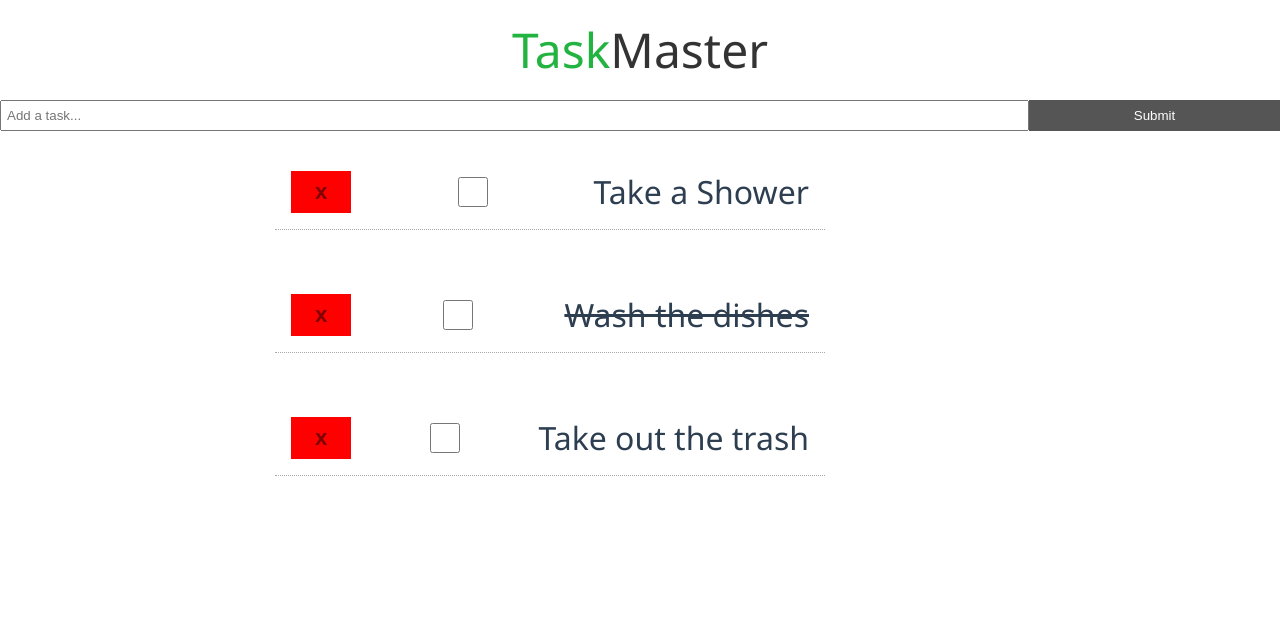
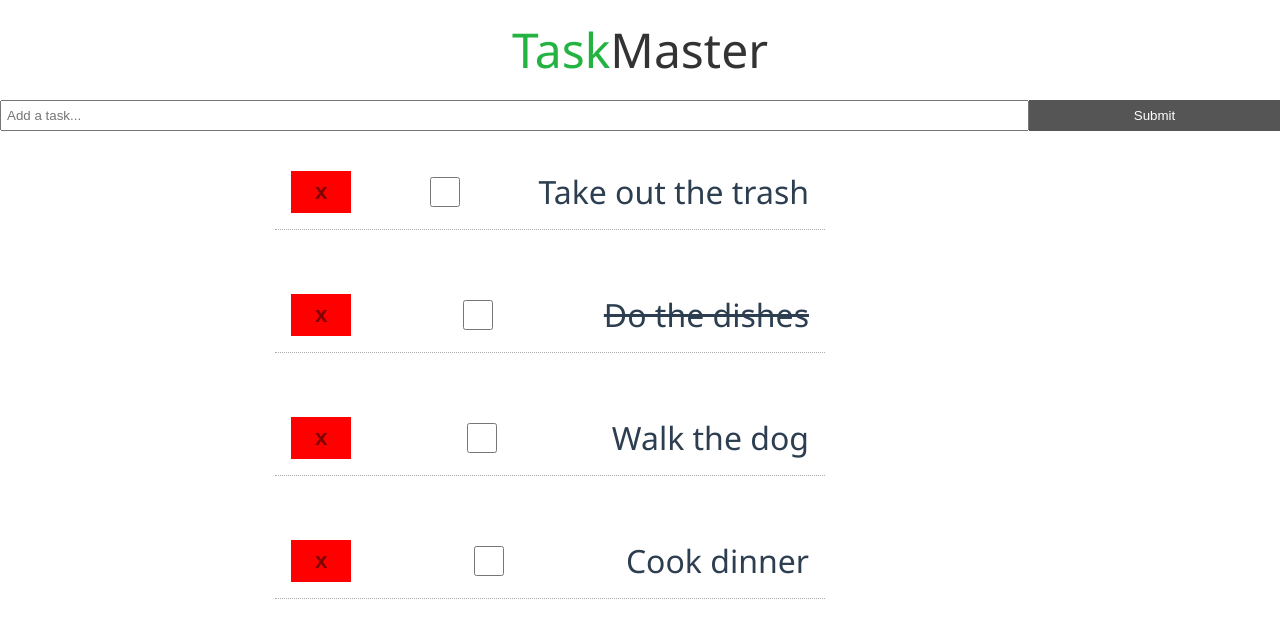
Before and after one commit to denimcouch/task-master-vue, a Vue app: page / in a window 1280 px wide. Shown: the top 638 px of the page. Built offline with nearby package versions, Linux system fonts and the light colour scheme; data requests are answered from the project's data file.

Commit message:
GET request works

```diff
--- a/src/App.vue
+++ b/src/App.vue
@@ -16,37 +16,27 @@ export default {
   components: {
     Header,
     AddTask,
-    Tasks
+    Tasks,
   },
   data() {
     return {
-      tasks: [
-        {
-          id: 1,
-          title: "Take a Shower",
-          completed: false
-        },
-        {
-          id: 2,
-          title: "Wash the dishes",
-          completed: true
-        },
-        {
-          id: 3,
-          title: "Take out the trash",
-          completed: false
-        }
-      ]
+      tasks: [],
     };
   },
   methods: {
     deleteTask(id) {
-      this.tasks = this.tasks.filter(task => task.id !== id);
+      this.tasks = this.tasks.filter((task) => task.id !== id);
     },
     addTask(newTask) {
       console.log(newTask);
-      this.tasks = [...this.tasks, newTask]
+      this.tasks = [...this.tasks, newTask];
     }
+  },
+  created() {
+    fetch("http://localhost:3000/tasks")
+    .then(res => res.json())
+    .then(tasks => this.tasks = tasks)
+    .catch(err => console.log(err));
   }
 };
 </script>
--- a/src/components/Task.vue
+++ b/src/components/Task.vue
@@ -16,7 +16,6 @@ export default {
   props: ["task"],
   methods: {
     markComplete() {
-      console.log("I'm complete!");
       this.task.completed = !this.task.completed;
     }
   }
```
